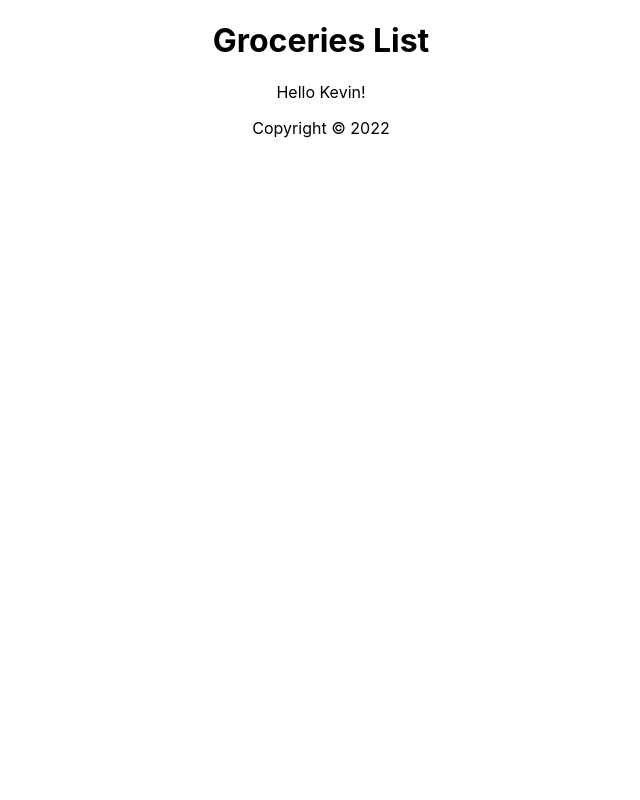
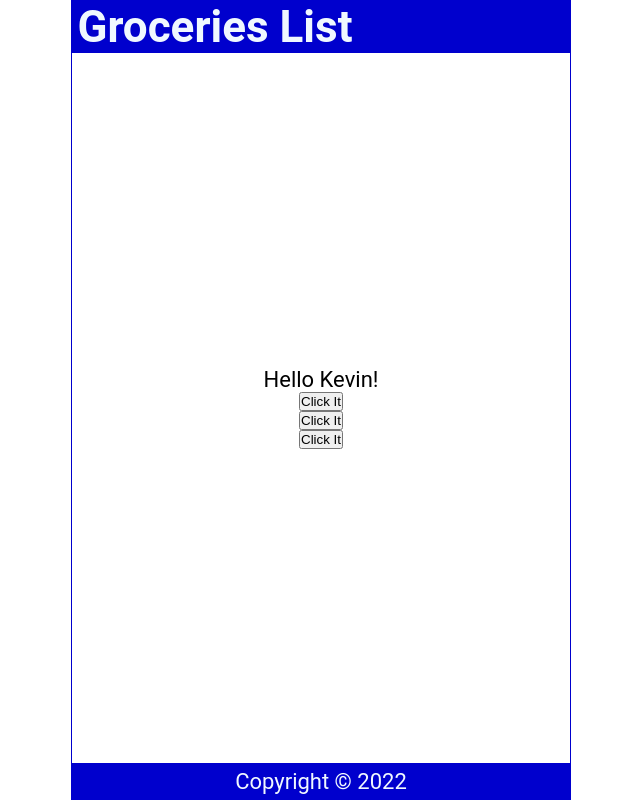
Before and after one commit to TiaanSM/React-js, a React (Create React App) app in the folder react01/: page / in a window 1280 px wide. Shown: the whole page, without its empty margins (319-959 px from the left). Built offline with nearby package versions, Linux system fonts and the light colour scheme.

Commit message:
Events in react.
Click events and how they work with react.

```diff
--- a/react01/src/App.css
+++ /dev/null
@@ -1,38 +0,0 @@
-.App {
-  text-align: center;
-}
-
-.App-logo {
-  height: 40vmin;
-  pointer-events: none;
-}
-
-@media (prefers-reduced-motion: no-preference) {
-  .App-logo {
-    animation: App-logo-spin infinite 20s linear;
-  }
-}
-
-.App-header {
-  background-color: #282c34;
-  min-height: 100vh;
-  display: flex;
-  flex-direction: column;
-  align-items: center;
-  justify-content: center;
-  font-size: calc(10px + 2vmin);
-  color: white;
-}
-
-.App-link {
-  color: #61dafb;
-}
-
-@keyframes App-logo-spin {
-  from {
-    transform: rotate(0deg);
-  }
-  to {
-    transform: rotate(360deg);
-  }
-}
--- a/react01/src/App.js
+++ b/react01/src/App.js
@@ -1,4 +1,3 @@
-import './App.css';
 import Header from './Header';
 import Content from './Content';
 import Footer from './Footer'
--- a/react01/src/Content.js
+++ b/react01/src/Content.js
@@ -5,11 +5,26 @@
         return names[int];
     }
 
+    const handleClick = () => {
+      console.log('You clicked it')
+    }
+
+    const handleClick2 = (name) => {
+      console.log(`${name} was clicked`)
+    }
+
+    const handleClick3 = (e) => {
+      console.log(e.target)
+    }
+
   return (
     <main>
         <p>
             Hello {handleNameChange()}!
         </p>
+        <button onClick={handleClick}>Click It</button>
+        <button onClick={() => handleClick2('Tiaan')}>Click It</button>
+        <button onClick={(e) => handleClick3(e)}>Click It</button>
     </main>
   )
 }
--- a/react01/src/index.css
+++ b/react01/src/index.css
@@ -1,13 +1,59 @@
+* {
+  margin: 0;
+  padding: 0;
+  box-sizing: border-box;
+}
+
+html {
+  font-size: 22px;
+}
+
 body {
-  margin: 0;
-  font-family: -apple-system, BlinkMacSystemFont, 'Segoe UI', 'Roboto', 'Oxygen',
+  min-height: 100vh;
+  font-family: 'Roboto', 'Oxygen',
     'Ubuntu', 'Cantarell', 'Fira Sans', 'Droid Sans', 'Helvetica Neue',
     sans-serif;
   -webkit-font-smoothing: antialiased;
   -moz-osx-font-smoothing: grayscale;
 }
 
-code {
-  font-family: source-code-pro, Menlo, Monaco, Consolas, 'Courier New',
-    monospace;
+.App {
+  display: flex;
+  flex-direction: column;
+  justify-content: center;
+  align-items: center;
+  height: 100vh;
+  width: 100%;
+  max-width: 500px;
+  border: 1px solid mediumblue;
+  margin: auto;
 }
+
+header {
+  width: 100%;
+  padding: 0 0.25em;
+  background-color: mediumblue;
+  color: aliceblue;
+  display: flex;
+  justify-content: space-between;
+  align-items: center;
+}
+
+main {
+  width: 100%;
+  display: flex;
+  flex-direction: column;
+  flex-grow: 1;
+  justify-content: center;
+  align-items: center;
+  overflow-y: auto;
+}
+
+footer {
+  width: 100%;
+  padding: 0.25em;
+  background-color: mediumblue;
+  color: aliceblue;
+  display: grid;
+  place-content: center;
+}
```
Also changed, not shown: react01/src/logo.svg (deleted).
